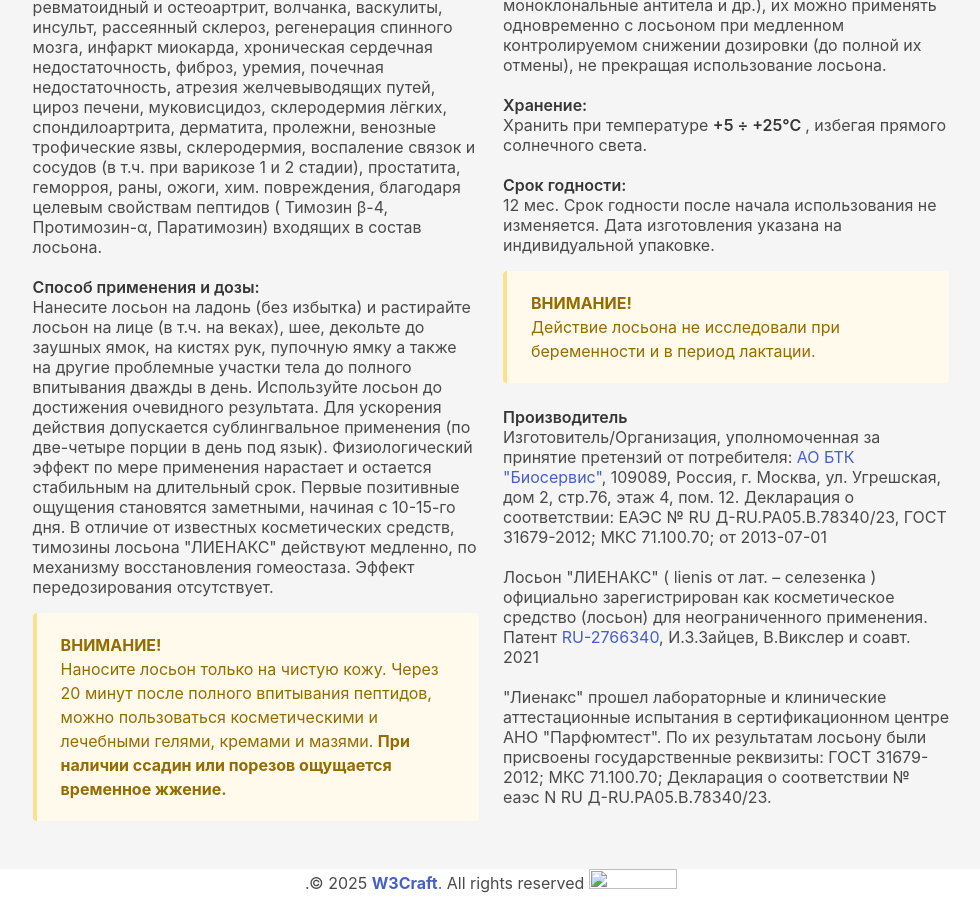
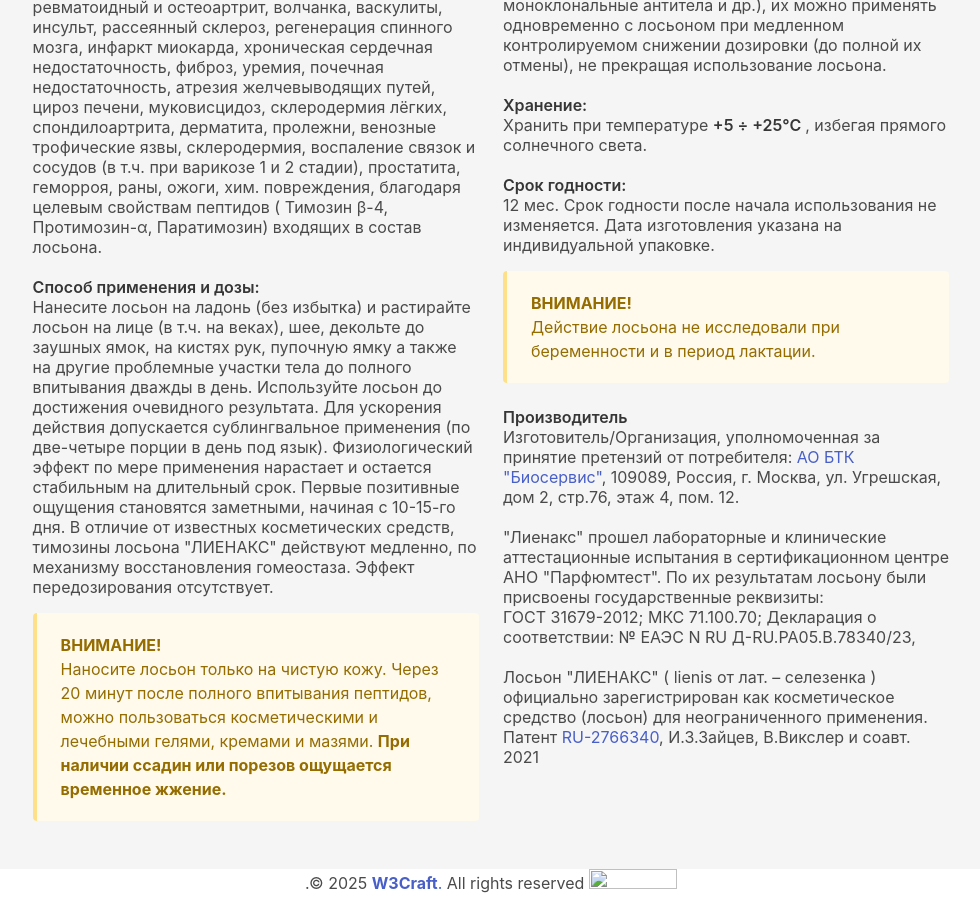
Before and after one commit to w3craft/lienax, a Jekyll site: the page built from _pages/index.html, in a window 1280 px wide and 900 px high, scrolled down 2003 px. Shown: the whole window, without its empty margins (149-1129 px from the left). Built offline with Jekyll 4.4.1, drawn with Linux system fonts in a browser that asks for light colours.

Commit message:
modified:   _pages/index.html

```diff
--- a/_pages/index.html
+++ b/_pages/index.html
@@ -164,18 +164,17 @@
             <strong>Производитель</strong><br>
             Изготовитель/Организация, уполномоченная за принятие претензий от потребителя: <a
               href="https://bioservice.ru/" target="_blank">АО БТК "Биосервис"</a>, 109089, Россия, г.
-            Москва, ул. Угрешская, дом 2, стр.76, этаж 4, пом. 12. Декларация о соответствии: ЕАЭС № RU
-            Д-RU.РА05.В.78340/23, ГОСТ 31679-2012; МКС 71.100.70; от 2013-07-01<br><br>
+            Москва, ул. Угрешская, дом 2, стр.76, этаж 4, пом. 12.<br><br>
+
+            "Лиенакс" прошел лабораторные и клинические аттестационные испытания в сертификационном центре
+            АНО "Парфюмтест". По их результатам лосьону были присвоены государственные реквизиты:<br>
+            ГОСТ 31679-2012; МКС 71.100.70; Декларация о соответствии: № ЕАЭС N RU Д-RU.РА05.В.78340/23,<br><br>
 
             Лосьон "ЛИЕНАКС" ( lienis от лат. – селезенка ) официально зарегистрирован как косметическое
             средство
             (лосьон) для неограниченного применения. Патент <a href="https://patenton.ru/patent/RU2766340C1.pdf"
               target="_blank"> RU-2766340</a>,
-            И.З.Зайцев, В.Викслер и соавт. 2021<br><br>
-
-            "Лиенакс" прошел лабораторные и клинические аттестационные испытания в сертификационном центре
-            АНО "Парфюмтест". По их результатам лосьону были присвоены государственные реквизиты: ГОСТ
-            31679-2012; МКС 71.100.70; Декларация о соответствии № еаэс N RU Д-RU.РА05.В.78340/23.
+            И.З.Зайцев, В.Викслер и соавт. 2021
           </p>
         </div>
       </div>
```
